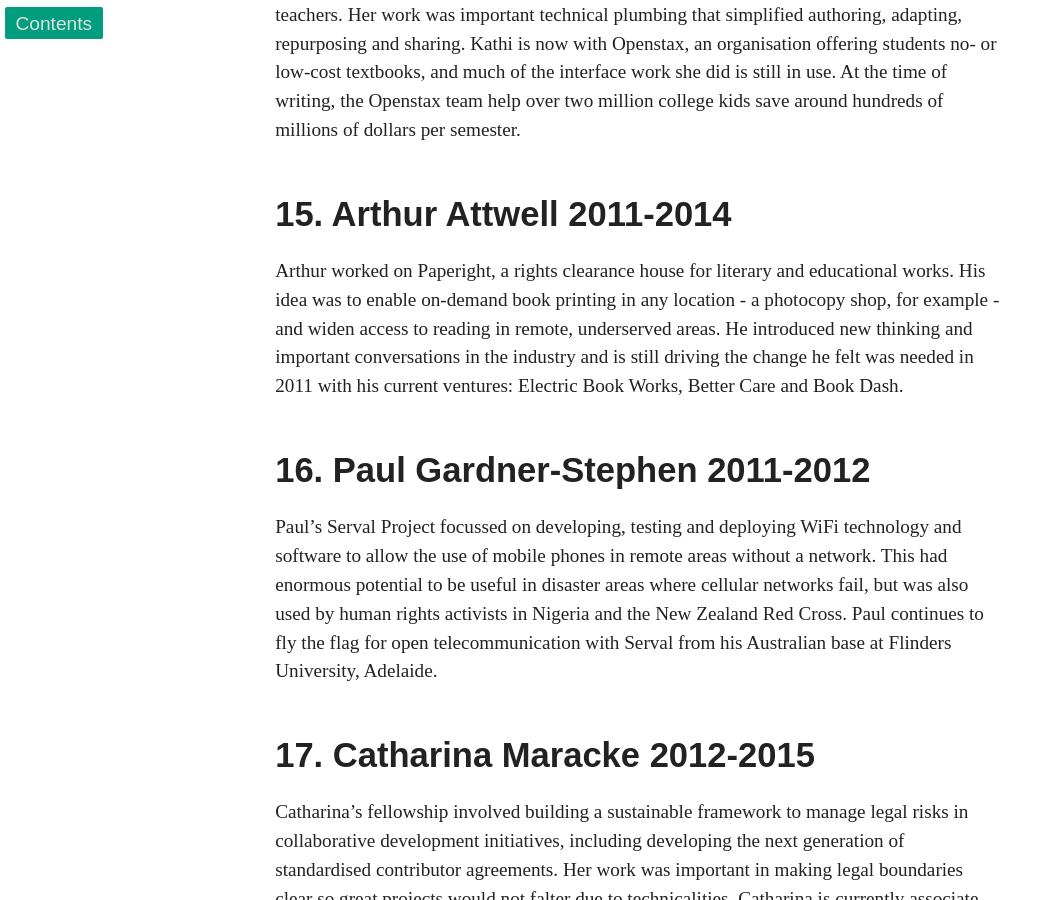
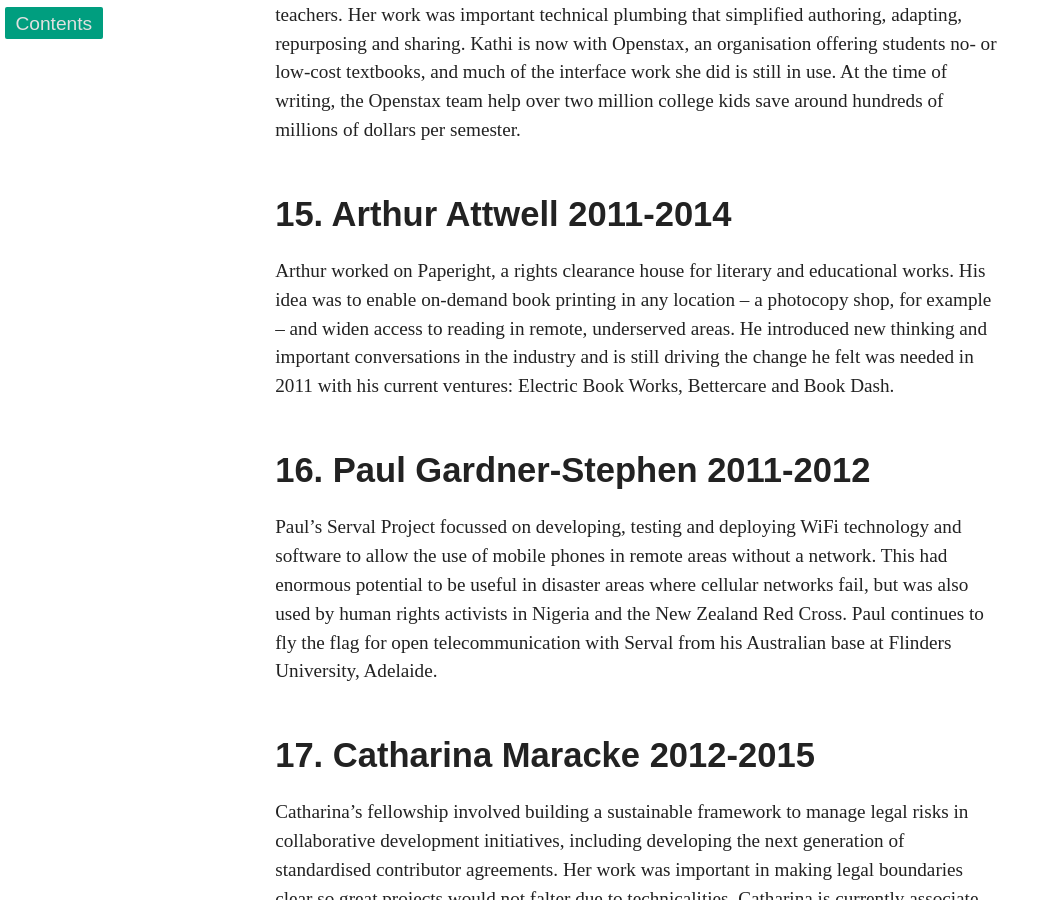
Before and after one commit to ShuttleworthFoundation/shuttleworth-foundation-shades-of-green, a Jekyll site: the page built from book/text/06-19.md, in a window 1280 px wide and 900 px high, scrolled down 5329 px. Shown: the whole window, without its empty margins (0-1057 px from the left). Built offline with Jekyll 4.4.1, drawn with Linux system fonts in a browser that asks for light colours.

Commit message:
Correct Bettercare's name

```diff
--- a/book/text/06-19.md
+++ b/book/text/06-19.md
@@ -81,7 +81,7 @@ Kathi’s idea was OERPUB: a set of open source tools and architectures connecti
 
 ## 15. Arthur Attwell 2011-2014
 
-Arthur worked on Paperight, a rights clearance house for literary and educational works. His idea was to enable on-demand book printing in any location - a photocopy shop, for example - and widen access to reading in remote, underserved areas. He introduced new thinking and important conversations in the industry and is still driving the change he felt was needed in 2011 with his current ventures: Electric Book Works, Better Care and Book Dash.
+Arthur worked on Paperight, a rights clearance house for literary and educational works. His idea was to enable on-demand book printing in any location – a photocopy shop, for example – and widen access to reading in remote, underserved areas. He introduced new thinking and important conversations in the industry and is still driving the change he felt was needed in 2011 with his current ventures: Electric Book Works, Bettercare and Book Dash.
 
 ## 16. Paul Gardner-Stephen 2011-2012
 
```
